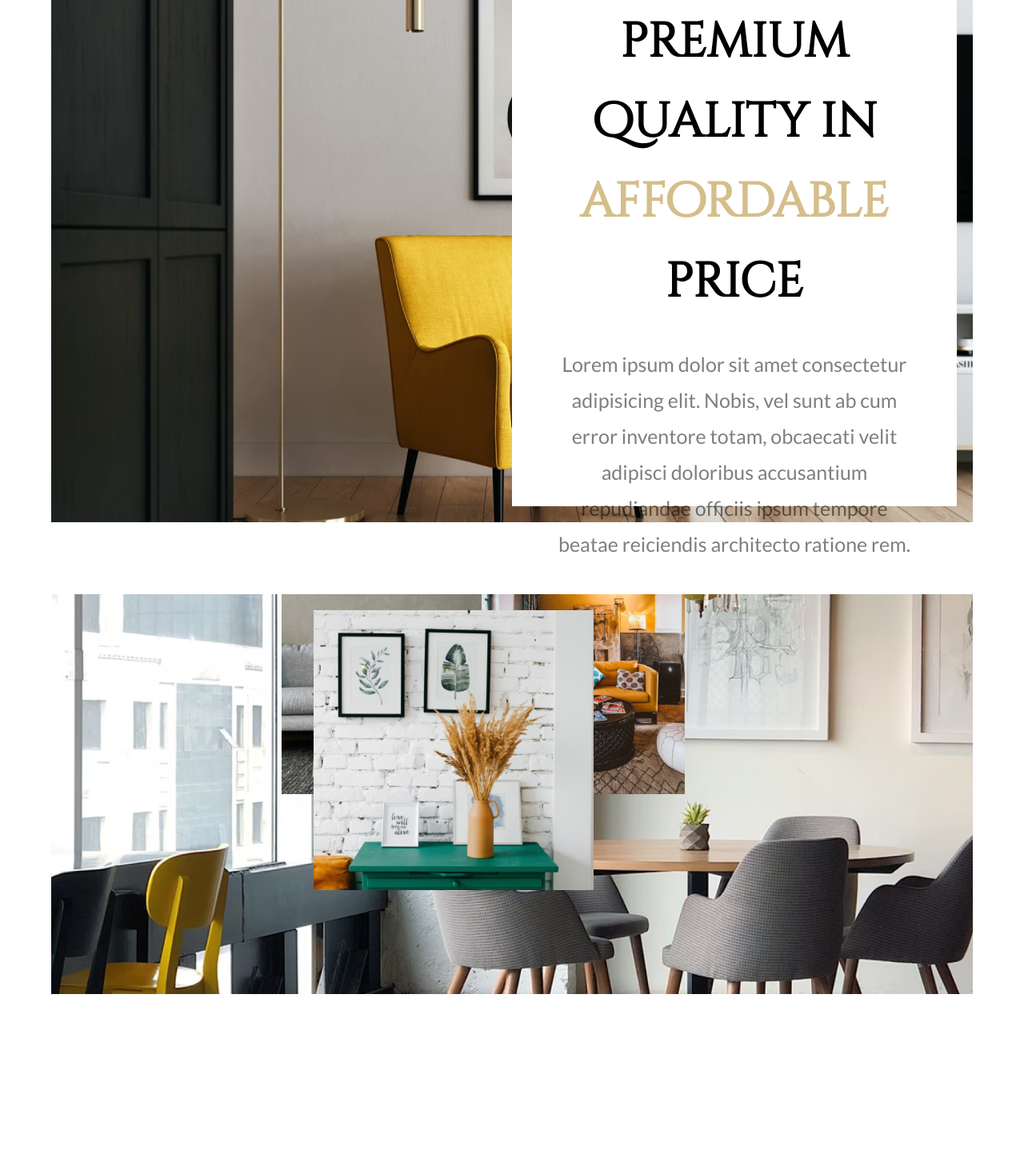
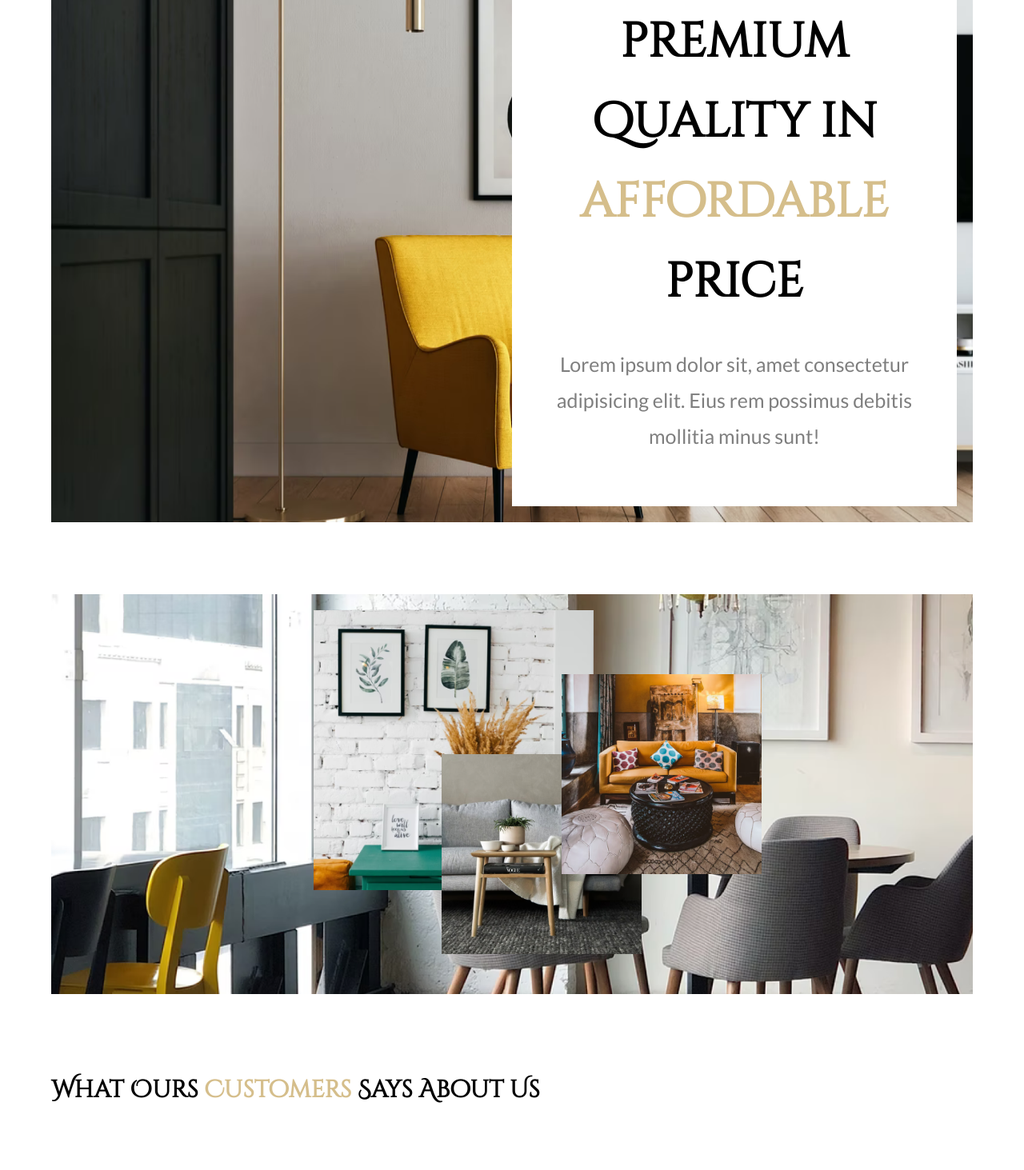
Before and after one commit to ortizfram/e-commerce-furniture, a plain HTML site: page index.html in a window 1280 px wide. Shown: the part 1397-2860 px from the top of the page at 80% size. Before the commit the page ends 2690 px from the top, so only its background shows below. Drawn offline with Linux system fonts and the light colour scheme.

Commit message:
starting erview section html

```diff
--- a/index.html
+++ b/index.html
@@ -66,18 +66,19 @@
 
         </div>
     </section>
+
     <!--mid section-->
     <section class="mid-section">
         <div class="section-item-container">
             <img src="/./assets/bg-2.png " class="section-bg" alt="">
             <div class="section-info">
                 <h1 class="tittle">premium quality in <span>affordable</span> price</h1>
-                <p class="info">Lorem ipsum dolor sit amet consectetur adipisicing elit. Nobis, vel sunt ab cum error
-                    inventore totam, obcaecati velit adipisci doloribus accusantium repudiandae officiis ipsum tempore
-                    beatae reiciendis architecto ratione rem.</p>
+                <p class="info">Lorem ipsum dolor sit, amet consectetur adipisicing elit. Eius rem possimus debitis
+                    mollitia minus sunt!</p>
             </div>
         </div>
     </section>
+
     <!--image collection-->
     <section class="image-mid-section">
         <div class="image-collage">
@@ -90,6 +91,11 @@
 
         </div>
     </section>
+
+    <!--review section-->
+    <section class="review-section">
+        <h1 class="section-tittle">what ours <span>customers</span> says about us</h1>
+    </section>
 </body>
 
 </html>
--- a/styles.css
+++ b/styles.css
@@ -195,6 +195,7 @@ body {
     margin-left: auto;
     padding: 50px;
     text-align: center;
+    position: relative;
 }
 
 .tittle {
@@ -212,6 +213,7 @@ body {
     line-height: 45px;
     margin-top: 30px;
     opacity: 0.5;
+    position: relative;
 }
 
 /* @@@@@@@@@@ image-collection*/
@@ -237,11 +239,12 @@ body {
 }
 
 .collage-img {
+    position: absolute;
+    object-fit: cover;
     transition: .5s;
 }
 
 .collage-img:nth-child(1){
-    position: absolute;
     width: 350px;
     height: 350px;
     top: 20px;
@@ -259,3 +262,14 @@ body {
     top: 100px;
     left: 350px;
 }
+.collage-img:hover{
+    transform: translateY(-10px);
+}
+
+/* @@@@@@@@ review-section*/
+.review-section{
+    padding:50px 5vw;
+}
+.section-tittle span{
+color:#d5be8b;
+}
```
